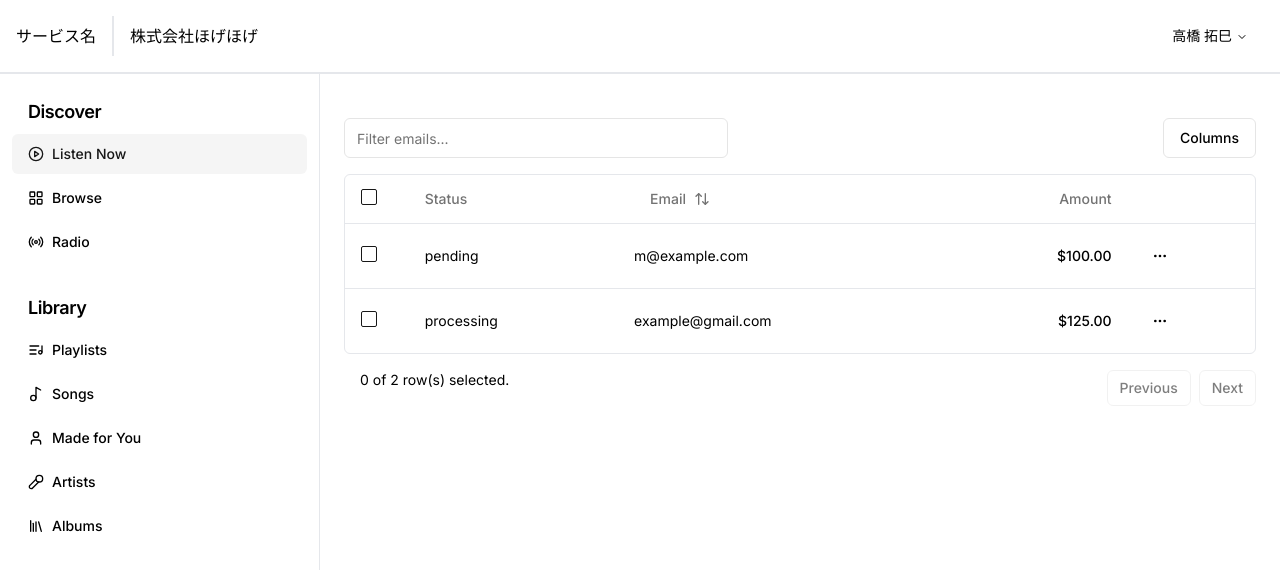
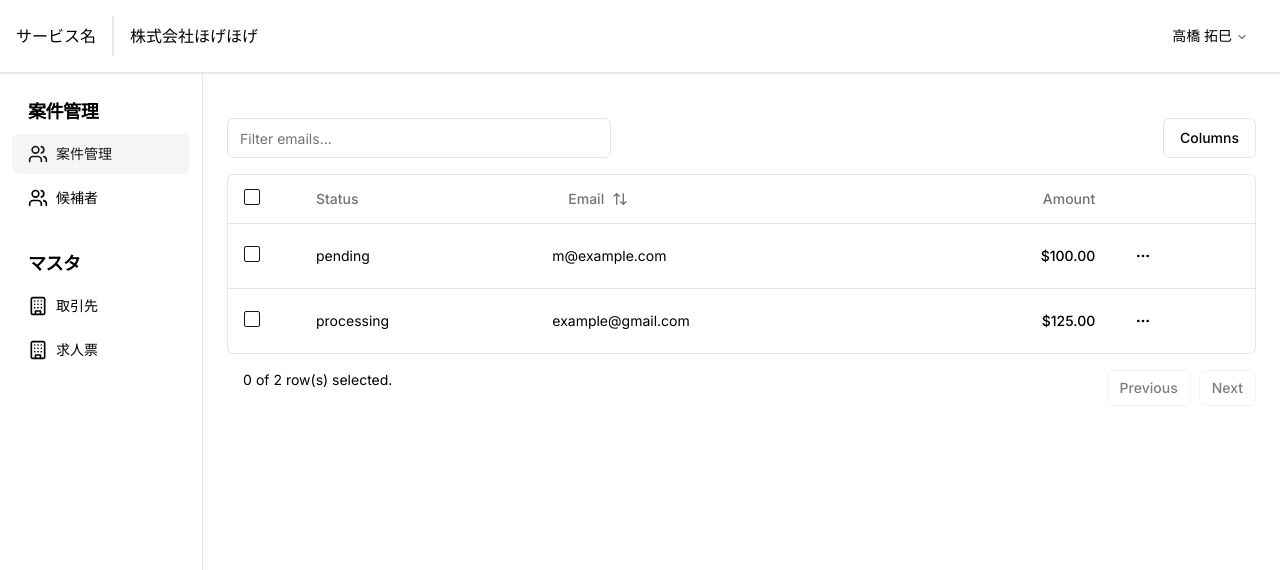
Before and after one commit to daiti0113/yamamoto-san, a Next.js app: page /progresses in a window 1280 px wide. Shown: the top 570 px of the page. Built offline with nearby package versions, Linux system fonts and the light colour scheme.

Commit message:
Sidebarをデザインに合わせて修正

```diff
--- a/src/app/layout.tsx
+++ b/src/app/layout.tsx
@@ -24,9 +24,9 @@ export default function RootLayout({
   return (
     <html lang="en">
       <Providers>
-        <body className={cn("min-h-screen bg-background font-sans antialiased", fontSans.variable)}>
+        <body className={cn("h-screen w-screen flex flex-col bg-background font-sans antialiased", fontSans.variable)}>
           <Header />
-          <div className="flex">
+          <div className="flex h-full">
             <Sidebar className="h-full max-w-80 border-r-[1px]" />
             <main className="py-7 px-6 w-full">
               {children}
--- a/src/components/organisms/sidebar.tsx
+++ b/src/components/organisms/sidebar.tsx
@@ -1,5 +1,6 @@
 import { cn } from "@/lib/utils"
 import { Button } from "../atoms/button"
+import { Users, Building } from "lucide-react"
 
 type SidebarProps = {
   className?: string
@@ -8,161 +9,39 @@ type SidebarProps = {
 // eslint-disable-next-line max-lines-per-function
 export const Sidebar: React.FC<SidebarProps> = ({ className }) => {
   return (
-    <div className={cn("pb-12", className)}>
+    <aside className={cn("pb-12", className)}>
       <div className="space-y-4 py-4">
         <div className="px-3 py-2">
           <h2 className="mb-2 px-4 text-lg font-semibold tracking-tight">
-            Discover
+            案件管理
           </h2>
           <div className="space-y-1">
-            <Button variant="secondary" className="w-full justify-start">
-              <svg
-                xmlns="http://www.w3.org/2000/svg"
-                viewBox="0 0 24 24"
-                fill="none"
-                stroke="currentColor"
-                strokeWidth="2"
-                strokeLinecap="round"
-                strokeLinejoin="round"
-                className="mr-2 h-4 w-4"
-              >
-                <circle cx="12" cy="12" r="10" />
-                <polygon points="10 8 16 12 10 16 10 8" />
-              </svg>
-              Listen Now
+            <Button variant="secondary" className="w-full justify-start gap-2">
+              <Users size={20} />
+              案件管理
             </Button>
-            <Button variant="ghost" className="w-full justify-start">
-              <svg
-                xmlns="http://www.w3.org/2000/svg"
-                viewBox="0 0 24 24"
-                fill="none"
-                stroke="currentColor"
-                strokeWidth="2"
-                strokeLinecap="round"
-                strokeLinejoin="round"
-                className="mr-2 h-4 w-4"
-              >
-                <rect width="7" height="7" x="3" y="3" rx="1" />
-                <rect width="7" height="7" x="14" y="3" rx="1" />
-                <rect width="7" height="7" x="14" y="14" rx="1" />
-                <rect width="7" height="7" x="3" y="14" rx="1" />
-              </svg>
-              Browse
-            </Button>
-            <Button variant="ghost" className="w-full justify-start">
-              <svg
-                xmlns="http://www.w3.org/2000/svg"
-                viewBox="0 0 24 24"
-                fill="none"
-                stroke="currentColor"
-                strokeWidth="2"
-                strokeLinecap="round"
-                strokeLinejoin="round"
-                className="mr-2 h-4 w-4"
-              >
-                <path d="M4.9 19.1C1 15.2 1 8.8 4.9 4.9" />
-                <path d="M7.8 16.2c-2.3-2.3-2.3-6.1 0-8.5" />
-                <circle cx="12" cy="12" r="2" />
-                <path d="M16.2 7.8c2.3 2.3 2.3 6.1 0 8.5" />
-                <path d="M19.1 4.9C23 8.8 23 15.1 19.1 19" />
-              </svg>
-              Radio
+            <Button variant="ghost" className="w-full justify-start gap-2">
+              <Users size={20} />
+              候補者
             </Button>
           </div>
         </div>
         <div className="px-3 py-2">
           <h2 className="mb-2 px-4 text-lg font-semibold tracking-tight">
-            Library
+            マスタ
           </h2>
           <div className="space-y-1">
-            <Button variant="ghost" className="w-full justify-start">
-              <svg
-                xmlns="http://www.w3.org/2000/svg"
-                viewBox="0 0 24 24"
-                fill="none"
-                stroke="currentColor"
-                strokeWidth="2"
-                strokeLinecap="round"
-                strokeLinejoin="round"
-                className="mr-2 h-4 w-4"
-              >
-                <path d="M21 15V6" />
-                <path d="M18.5 18a2.5 2.5 0 1 0 0-5 2.5 2.5 0 0 0 0 5Z" />
-                <path d="M12 12H3" />
-                <path d="M16 6H3" />
-                <path d="M12 18H3" />
-              </svg>
-              Playlists
+            <Button variant="ghost" className="w-full justify-start gap-2">
+              <Building size={20} />
+              取引先
             </Button>
-            <Button variant="ghost" className="w-full justify-start">
-              <svg
-                xmlns="http://www.w3.org/2000/svg"
-                viewBox="0 0 24 24"
-                fill="none"
-                stroke="currentColor"
-                strokeWidth="2"
-                strokeLinecap="round"
-                strokeLinejoin="round"
-                className="mr-2 h-4 w-4"
-              >
-                <circle cx="8" cy="18" r="4" />
-                <path d="M12 18V2l7 4" />
-              </svg>
-              Songs
-            </Button>
-            <Button variant="ghost" className="w-full justify-start">
-              <svg
-                xmlns="http://www.w3.org/2000/svg"
-                viewBox="0 0 24 24"
-                fill="none"
-                stroke="currentColor"
-                strokeWidth="2"
-                strokeLinecap="round"
-                strokeLinejoin="round"
-                className="mr-2 h-4 w-4"
-              >
-                <path d="M19 21v-2a4 4 0 0 0-4-4H9a4 4 0 0 0-4 4v2" />
-                <circle cx="12" cy="7" r="4" />
-              </svg>
-              Made for You
-            </Button>
-            <Button variant="ghost" className="w-full justify-start">
-              <svg
-                xmlns="http://www.w3.org/2000/svg"
-                viewBox="0 0 24 24"
-                fill="none"
-                stroke="currentColor"
-                strokeWidth="2"
-                strokeLinecap="round"
-                strokeLinejoin="round"
-                className="mr-2 h-4 w-4"
-              >
-                <path d="m12 8-9.04 9.06a2.82 2.82 0 1 0 3.98 3.98L16 12" />
-                <circle cx="17" cy="7" r="5" />
-              </svg>
-              Artists
-            </Button>
-            <Button variant="ghost" className="w-full justify-start">
-              <svg
-                xmlns="http://www.w3.org/2000/svg"
-                viewBox="0 0 24 24"
-                fill="none"
-                stroke="currentColor"
-                strokeWidth="2"
-                strokeLinecap="round"
-                strokeLinejoin="round"
-                className="mr-2 h-4 w-4"
-              >
-                <path d="m16 6 4 14" />
-                <path d="M12 6v14" />
-                <path d="M8 8v12" />
-                <path d="M4 4v16" />
-              </svg>
-              Albums
+            <Button variant="ghost" className="w-full justify-start gap-2">
+              <Building size={20} />
+              求人票
             </Button>
           </div>
         </div>
       </div>
-    </div>
+    </aside>
   )
 }
```
